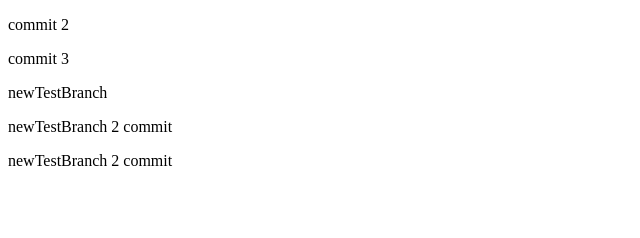
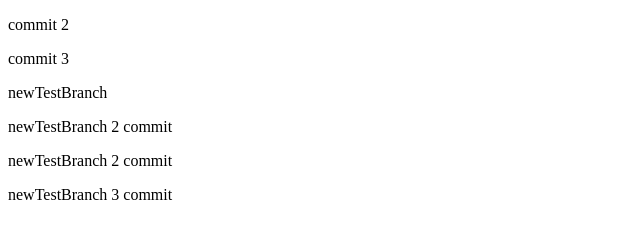
Before and after one commit to sandrbuz/testRepo, a plain HTML site: page index.html in a window 1280 px wide. Shown: the whole page, without its empty margins (0-640 px from the left). Drawn offline with Linux system fonts and the light colour scheme.

Commit message:
testCommitOnNewBranch

```diff
--- a/index.html
+++ b/index.html
@@ -11,5 +11,6 @@
    <p>newTestBranch</p>
    <p>newTestBranch 2 commit</p>
    <p>newTestBranch 2 commit</p>
+   <p>newTestBranch 3 commit</p>
 </body>
 </html>
```
Also changed, not shown: style.css (added).
